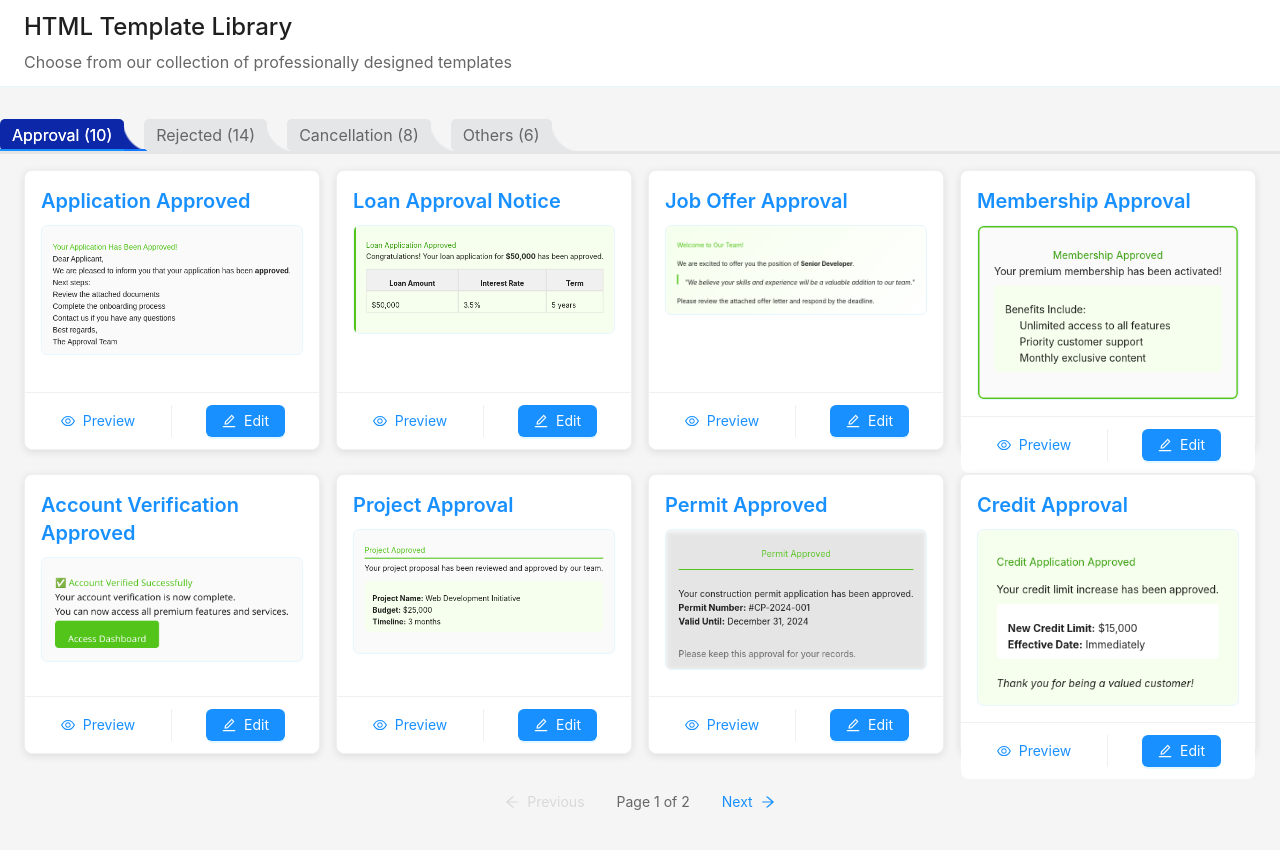
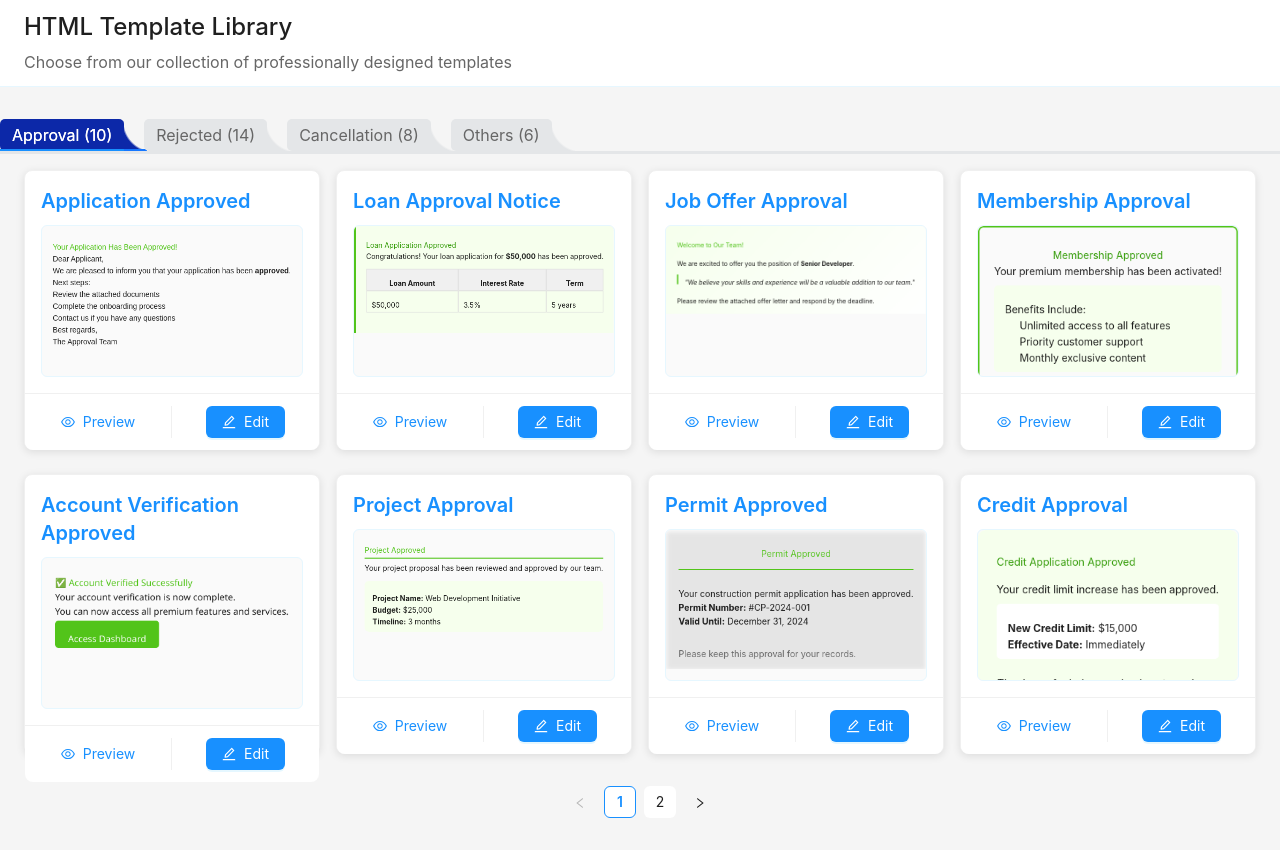
Before and after one commit to Infifrontend/infi-htmleditor, a React (Vite) app: page / in a window 1280 px wide. Built offline with nearby package versions, Linux system fonts and the light colour scheme.

Commit message:
Adding antd pagination

```diff
--- a/src/components/TemplateCard/TemplateCard.scss
+++ b/src/components/TemplateCard/TemplateCard.scss
@@ -35,7 +35,7 @@
 
 .cls-preview-img-container {
   width: 100%;
-  height: 100%;
+  height: 150px;
   overflow: auto; /* scroll if image bigger */
   display: flex;
   justify-content: flex-start; /* align top */
--- a/src/components/TemplateList/TemplateList.scss
+++ b/src/components/TemplateList/TemplateList.scss
@@ -141,9 +141,7 @@
 .cls-pagination {
   display: flex;
   justify-content: center;
-  align-items: center;
   margin-top: 32px;
-  gap: 16px;
 }
 
 .cls-btn-prev,
--- a/src/components/TemplateList/TemplateList.tsx
+++ b/src/components/TemplateList/TemplateList.tsx
@@ -1,6 +1,14 @@
 import React, { useState } from "react";
-import { Layout, Typography, Tabs, Row, Col, Button, Modal } from "antd";
-import { ArrowLeftOutlined, ArrowRightOutlined } from "@ant-design/icons";
+import {
+  Layout,
+  Typography,
+  Tabs,
+  Row,
+  Col,
+  Button,
+  Modal,
+  Pagination,
+} from "antd";
 import { Template } from "../../types";
 import {
   getAllCategories,
@@ -25,21 +33,11 @@ const TemplateList: React.FC<TemplateListProps> = ({ onSelectTemplate }) => {
   const templatesPerPage = 8;
   const templatesPerRow = 4;
 
-  const handlePageChange = (category: string, direction: "next" | "prev") => {
-    setCurrentPages((prev) => {
-      const templates = getTemplatesByCategory(category);
-      const totalPages = Math.ceil(templates.length / templatesPerPage);
-      const currentPage = prev[category] || 0;
-
-      let newPage = currentPage;
-      if (direction === "next" && currentPage < totalPages - 1) {
-        newPage = currentPage + 1;
-      } else if (direction === "prev" && currentPage > 0) {
-        newPage = currentPage - 1;
-      }
-
-      return { ...prev, [category]: newPage };
-    });
+  const handlePageChange = (category: string, page: number) => {
+    setCurrentPages((prev) => ({
+      ...prev,
+      [category]: page - 1, // AntD Pagination is 1-based, our state is 0-based
+    }));
   };
 
   const handlePreview = (template: Template) => {
@@ -82,34 +80,13 @@ const TemplateList: React.FC<TemplateListProps> = ({ onSelectTemplate }) => {
 
         {totalPages > 1 && (
           <div className="cls-pagination">
-            <Button
-              icon={<ArrowLeftOutlined />}
-              disabled={currentPage === 0}
-              onClick={() => handlePageChange(category, "prev")}
-              type="text"
-              className={`cls-btn-prev ${
-                currentPage === 0 ? "cls-btn-disabled" : ""
-              }`}
-            >
-              Previous
-            </Button>
-
-            <span className="cls-page-info">
-              Page {currentPage + 1} of {totalPages}
-            </span>
-
-            <Button
-              icon={<ArrowRightOutlined />}
-              iconPosition="end"
-              disabled={currentPage === totalPages - 1}
-              onClick={() => handlePageChange(category, "next")}
-              type="text"
-              className={`cls-btn-next ${
-                currentPage === totalPages - 1 ? "cls-btn-disabled" : ""
-              }`}
-            >
-              Next
-            </Button>
+            <Pagination
+              current={currentPage + 1} // AntD expects 1-based
+              pageSize={templatesPerPage}
+              total={templates.length}
+              onChange={(page) => handlePageChange(category, page)}
+              showSizeChanger={false}
+            />
           </div>
         )}
       </div>
@@ -139,8 +116,7 @@ const TemplateList: React.FC<TemplateListProps> = ({ onSelectTemplate }) => {
           centered
           size="large"
           items={tabItems}
-          // className="cls-tabs"
-          className="cls-manage-tabs "
+          className="cls-manage-tabs"
         />
       </Content>
 
```
